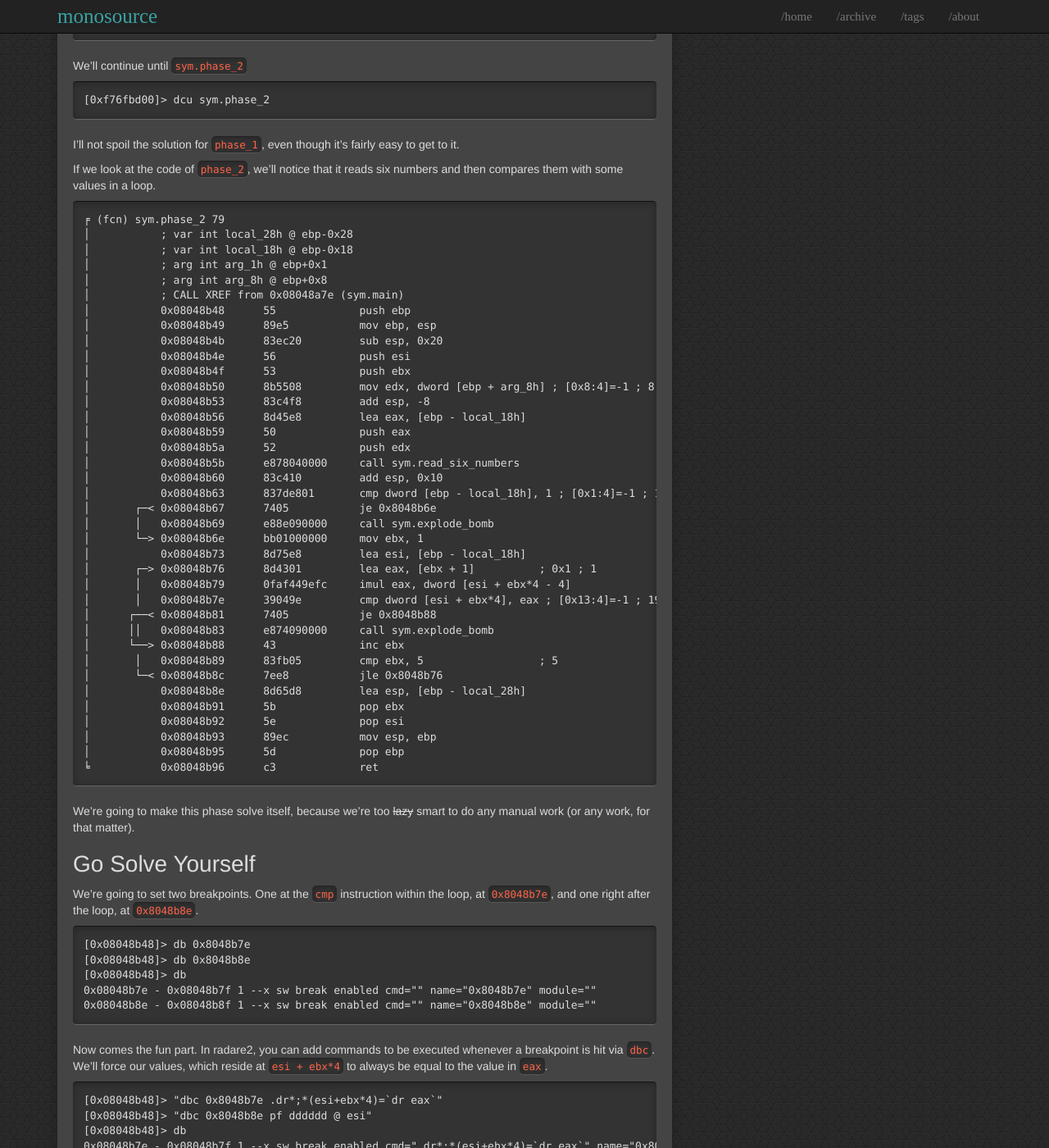
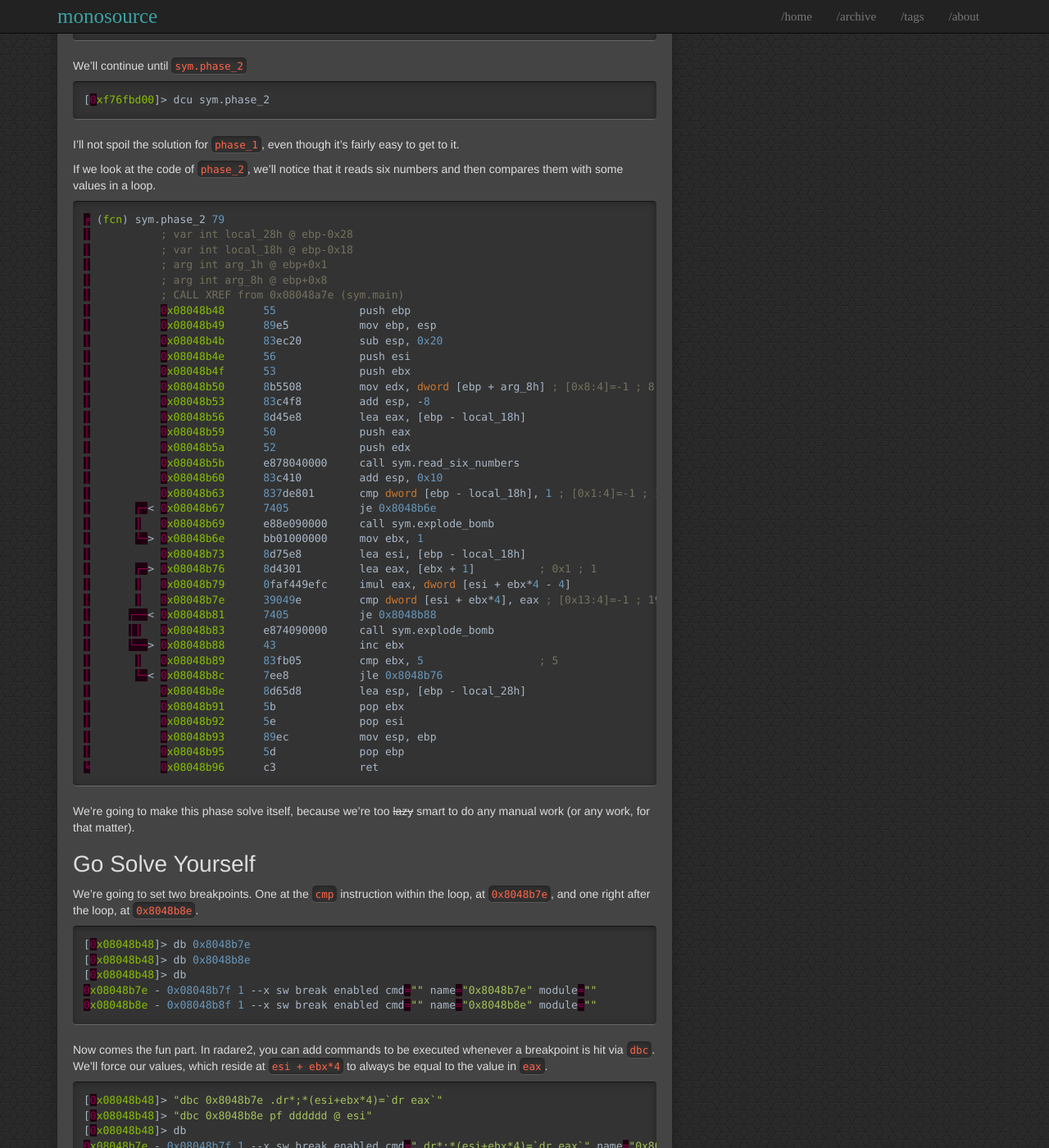
Before and after one commit to monosource/monosource.github.io, a Jekyll site: the page built from _posts/2016-06-20-solving-bomb-phase2.md, in a window 1280 px wide and 1400 px high, scrolled down 419 px. Shown: the whole window at 82% size. Built offline with Jekyll 4.4.1, drawn with Linux system fonts in a browser that asks for light colours; some of the changed text lies outside the part shown.

Commit message:
Changed to nasm syntax

```diff
--- a/_posts/2016-06-20-solving-bomb-phase2.md
+++ b/_posts/2016-06-20-solving-bomb-phase2.md
@@ -25,15 +25,15 @@ $ r2 -Ad bomb
 
 We'll continue until `sym.phase_2`
 
-{% highlight raw %}
+{% highlight nasm %}
 [0xf76fbd00]> dcu sym.phase_2
-{% endhighlight raw %}
+{% endhighlight nasm %}
 
 I'll not spoil the solution for `phase_1`, even though it's fairly easy to get to it.
 
 If we look at the code of `phase_2`, we'll notice that it reads six numbers and then compares them with some values in a loop.
 
-{% highlight raw %}
+{% highlight nasm %}
 ╒ (fcn) sym.phase_2 79
 │           ; var int local_28h @ ebp-0x28
 │           ; var int local_18h @ ebp-0x18
@@ -71,7 +71,7 @@ If we look at the code of `phase_2`, we'll notice that it reads six numbers and
 │           0x08048b93      89ec           mov esp, ebp
 │           0x08048b95      5d             pop ebp
 ╘           0x08048b96      c3             ret
-{% endhighlight raw %}
+{% endhighlight nasm %}
 
 We're going to make this phase solve itself, because we're too ~~lazy~~ smart to do any manual work (or any work, for that matter).
 
@@ -79,23 +79,23 @@ We're going to make this phase solve itself, because we're too ~~lazy~~ smart to
 
 We're going to set two breakpoints. One at the `cmp` instruction within the loop, at `0x8048b7e`, and one right after the loop, at `0x8048b8e`.
 
-{% highlight raw %}
+{% highlight nasm %}
 [0x08048b48]> db 0x8048b7e
 [0x08048b48]> db 0x8048b8e
 [0x08048b48]> db
 0x08048b7e - 0x08048b7f 1 --x sw break enabled cmd="" name="0x8048b7e" module=""
 0x08048b8e - 0x08048b8f 1 --x sw break enabled cmd="" name="0x8048b8e" module=""
-{% endhighlight raw %}
+{% endhighlight nasm %}
 
 Now comes the fun part. In radare2, you can add commands to be executed whenever a breakpoint is hit via `dbc`. We'll force our values, which reside at `esi + ebx*4` to always be equal to the value in `eax`.
 
-{% highlight raw %}
+{% highlight nasm %}
 [0x08048b48]> "dbc 0x8048b7e .dr*;*(esi+ebx*4)=`dr eax`"
 [0x08048b48]> "dbc 0x8048b8e pf dddddd @ esi"
 [0x08048b48]> db
 0x08048b7e - 0x08048b7f 1 --x sw break enabled cmd=".dr*;*(esi+ebx*4)=`dr eax`" name="0x8048b7e" module=""
 0x08048b8e - 0x08048b8f 1 --x sw break enabled cmd="pf dddddd @ esi" name="0x8048b8e" module=""
-{% endhighlight raw %}
+{% endhighlight nasm %}
 
 The first `dbc` statement adds two commands to be executed whenever the breakpoint at `cmp` is hit. `.dr*` executes `dr*` as radare2 commands, to force "sync" the registers when the breakpoint is hit.
 `` *(esi+ebx*4)=`dr eax` `` writes at `esi + ebx*4` (our input) the value of `eax` (the desired value). Thus, the comparison will always be true until the loop ends.
@@ -104,16 +104,16 @@ The second `dbc` statement prints the resulting `esi` at the end of the loop, wh
 
 There is one last element that is out of place: execution will still break inside the loop at every iteration. We want our commands to be executed at that point, but without breaking. We can set this breakpoint to be a tracepoint instead.
 
-{% highlight raw %}
+{% highlight nasm %}
 [0x08048b48]> dbte 0x8048b7e
 [0x08048b48]> db
 0x08048b7e - 0x08048b7f 1 --x sw trace enabled cmd=".dr*;*(esi+ebx*4)=`dr eax`" name="0x8048b7e" module=""
 0x08048b8e - 0x08048b8f 1 --x sw break enabled cmd="pf dddddd @ esi" name="0x8048b8e" module=""
-{% endhighlight raw %}
+{% endhighlight nasm %}
 
 Now we should be set. Just `dc` and enjoy.
 
-{% highlight raw %}
+{% highlight nasm %}
 [0x08048b4b]> dc
 hit tracepoit at: 8048b7e
 fs+regs
@@ -143,7 +143,7 @@ hit breakpoint at: 8048b8e
 0xff9aa63c = 24
 0xff9aa640 = 120
 0xff9aa644 = 720
-{% endhighlight raw %}
+{% endhighlight nasm %}
 
 We're done with this phase. Those are the defusal numbers.
 
```
